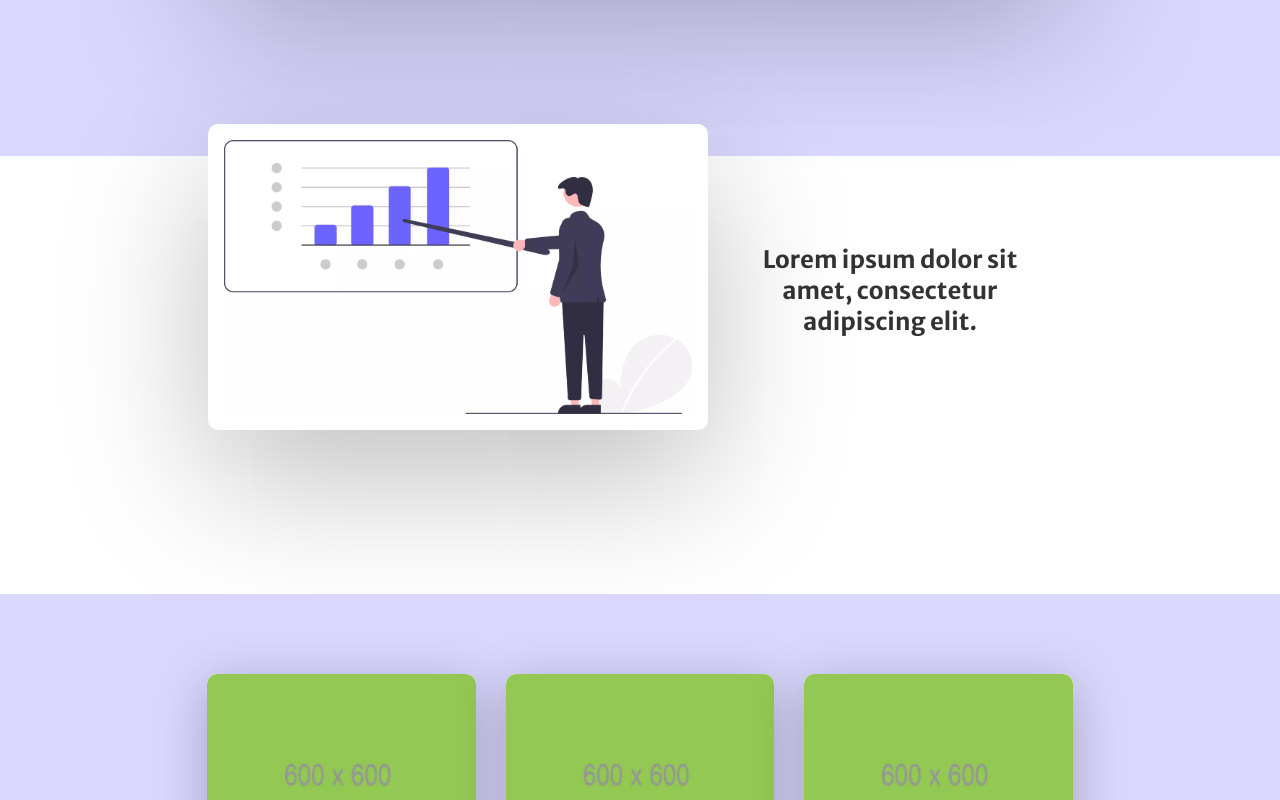
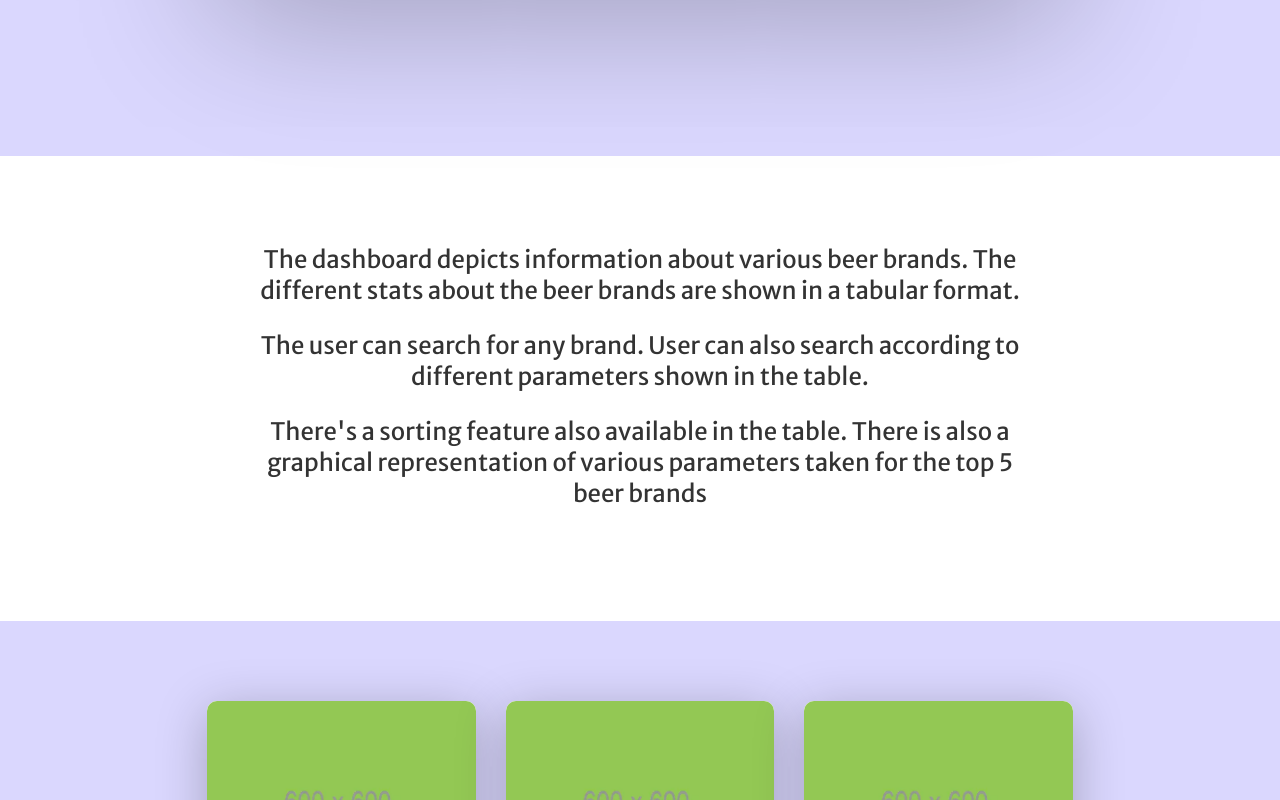
Before and after one commit to nehabharati/dashboard-with-auth, a React (Create React App) app in the folder client/: page / in a window 1280 px wide. Shown: the part 880-1680 px from the top of the page. Built offline with nearby package versions, Linux system fonts and the light colour scheme.

Commit message:
Changed home page

```diff
--- a/client/src/App.css
+++ b/client/src/App.css
@@ -314,26 +314,12 @@ form p {
   display: flex;
   flex-direction: column;
   align-items: center;
-  margin: 0;
-}
-
-.secondary-info img {
-  position: relative;
-  padding: 1em;
-  background-color: white;
-  -webkit-box-shadow: 0 50px 140px rgba(0,0,0,.25);
-  -moz-box-shadow: 0 50px 140px rgba(0,0,0,.25);
-  box-shadow: 0 50px 140px rgba(0,0,0,.25);
-  border-radius: 10px;
-  width: 300px;
-  bottom: 2em;
+  margin: 3em;
 }
 
 .secondary-info p {
   font-size: 1.5rem;
   text-align: center;
-  margin: 0;
-  margin: 0em 3em 3em 3em;
 }
 
 .features {
@@ -413,7 +399,6 @@ form p {
   .mid-section div img,.secondary-info img  {
     width: 500px;
   }
-
 }
 
 @media (min-width:768px) {
@@ -444,15 +429,6 @@ form p {
     justify-content: space-evenly;
     align-items: flex-start;
     margin: 4em;
-  }
-
-  .secondary-info img {
-    bottom: 6em;
-    width: 500px;
-  }
-
-  .secondary-info p {
-    margin: 0;
   }
 
   .mid-section div img {
@@ -516,8 +492,8 @@ form p {
 
   .secondary-info p {
     margin: 1em;
-    font-weight: 700;
   }
+
   canvas {
     padding:  6em 12em;
   }
--- a/client/src/components/Home.js
+++ b/client/src/components/Home.js
@@ -28,10 +28,13 @@ export default function Home() {
 
             <FadeInSection>
                 <div className="secondary-info">
-                    <div>
-                        <img src={require("../images/graph.webp")} alt="Graph" />
-                    </div>
-                    <p>Lorem ipsum dolor sit amet, consectetur adipiscing elit.</p>
+                    <p>The dashboard depicts information about various beer brands. The different stats about the beer brands are
+                    shown in a tabular format.
+                    <p> The user can search for any brand. User can also search according to different
+                    parameters shown in the table.</p>
+                        <p>There's a sorting feature also available in the table.
+                    There is also a graphical representation of various parameters taken for the top 5 beer brands</p>
+                    </p>
                 </div>
             </FadeInSection>
             <FadeInSection>
```
